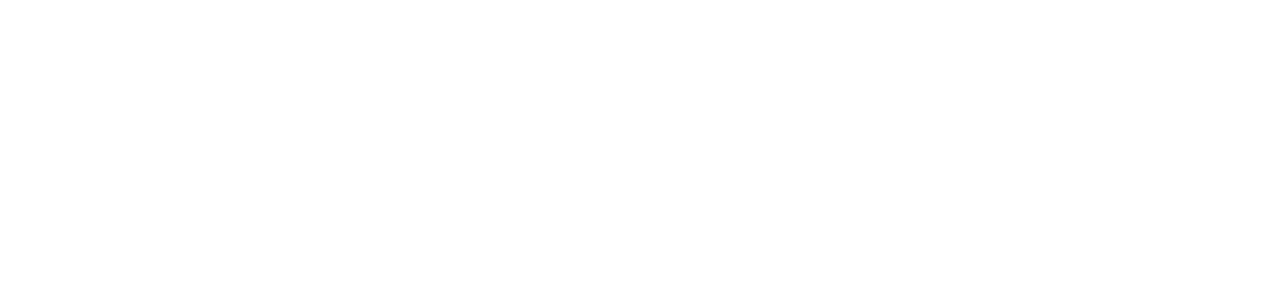
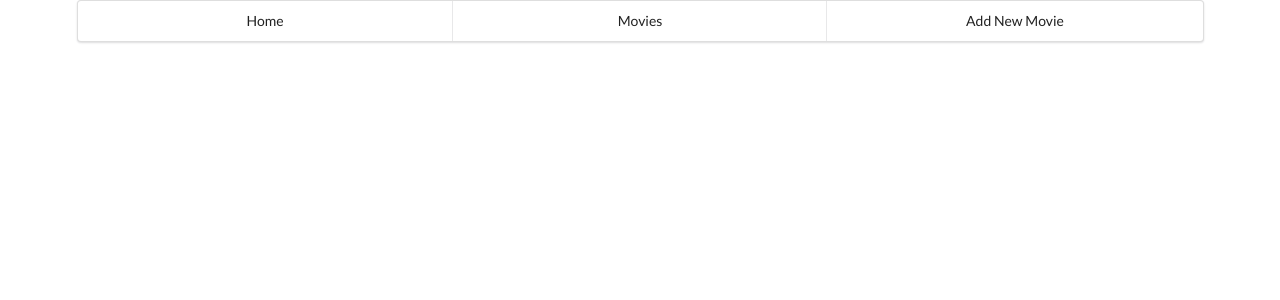
Before and after one commit to gglin26594/favourite-movie, a React (Create React App) app: page / in a window 1280 px wide. Shown: the top 300 px of the page. Built offline with nearby package versions, Linux system fonts and the light colour scheme.

Commit message:
add semantic-UI, create nav bar at the top

```diff
--- a/public/index.html
+++ b/public/index.html
@@ -10,6 +10,7 @@
     -->
     <link rel="manifest" href="%PUBLIC_URL%/manifest.json">
     <link rel="shortcut icon" href="%PUBLIC_URL%/favicon.ico">
+    <link rel="stylesheet" href="https://cdnjs.cloudflare.com/ajax/libs/semantic-ui/2.3.3/semantic.css" />
     <!--
       Notice the use of %PUBLIC_URL% in the tags above.
       It will be replaced with the URL of the `public` folder during the build.
@@ -19,7 +20,7 @@
       work correctly both with client-side routing and a non-root public URL.
       Learn how to configure a non-root public URL by running `npm run build`.
     -->
-    <title>React App</title>
+    <title>My Favourite Movie</title>
   </head>
   <body>
     <noscript>
--- a/src/index.js
+++ b/src/index.js
@@ -14,7 +14,13 @@
 );
 ReactDOM.render(
   <Provider store={store}>
-    <App />
+    <div className="ui container">
+      <div className="ui three item menu">
+        <a href="#" className="item">Home</a>
+        <a href="#" className="item">Movies</a>
+        <a href="#" className="item">Add New Movie</a>
+      </div>
+      <App /></div>
   </Provider>,
   document.getElementById("root")
 );
```
Also changed, not shown: 1 other file (tests, documents, lock files or other folders).
